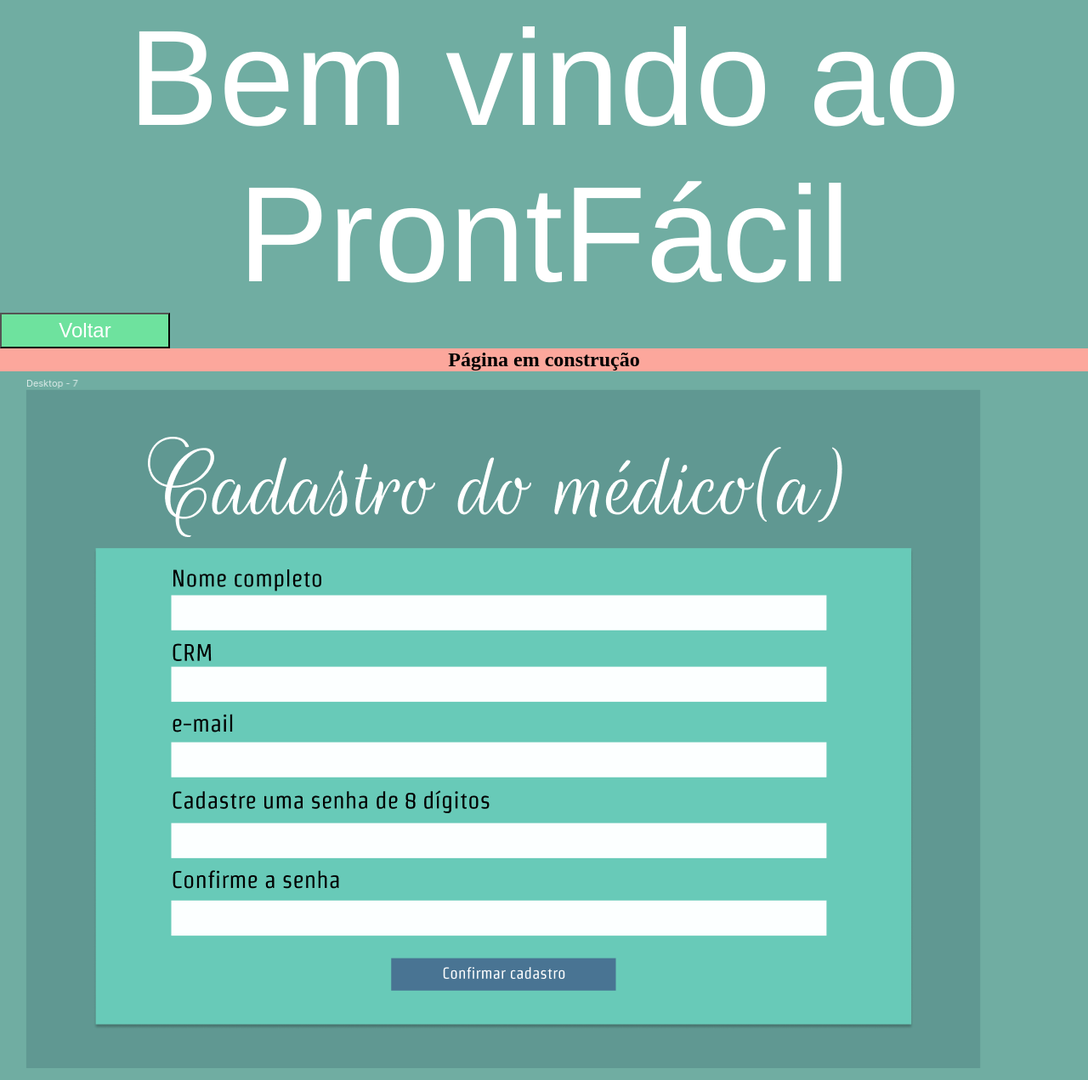
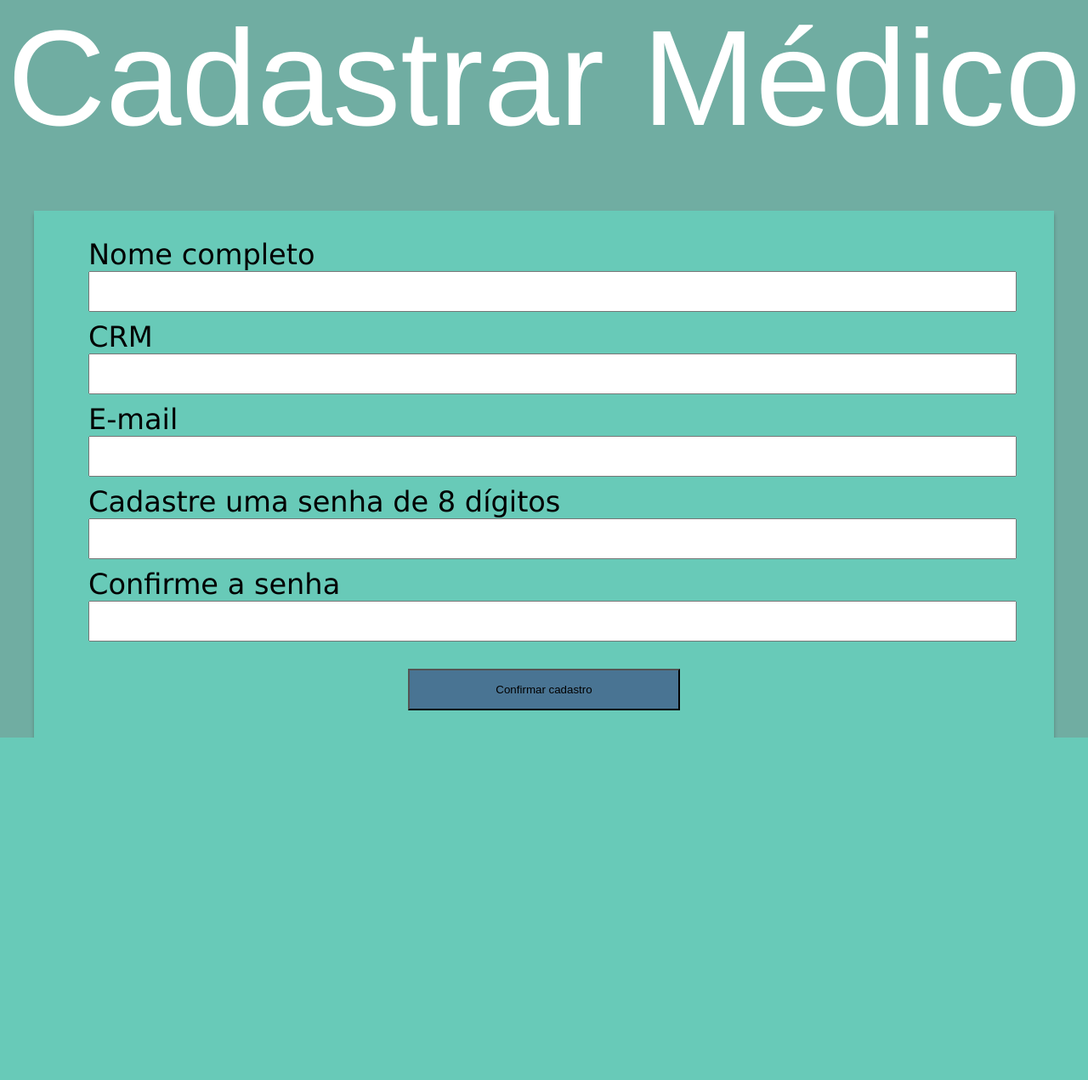
Before and after one commit to mariaeduardapacheco/prontuariofacil, a Flask app: page /cadastro-medico in a window 1280 px wide. Shown: the whole page at 85% size. After the commit the page ends 868 px from the top, so only its background shows below. Run offline with Flask 2, Linux system fonts and the light colour scheme; data comes from the database, SQL or seed files in the repository; both versions use the stored data as it was after the commit; some libraries are stand-ins or nearby versions; some web fonts are replaced.

Commit message:
Muitas mudanças

```diff
--- a/prontuariofacil/ext/cli/__init__.py
+++ b/prontuariofacil/ext/cli/__init__.py
@@ -1,6 +1,6 @@
 import click
 from ext.database import db
-from ext.models import models
+from ext.models import tables
 
 def init_app(app):
 
--- a/prontuariofacil/ext/config/__init__.py
+++ b/prontuariofacil/ext/config/__init__.py
@@ -4,4 +4,4 @@ from distutils.log import debug
 def init_app(app):
     app.config["SQLALCHEMY_DATABASE_URI"] = 'sqlite:///prontfacil.db'
     app.config["SECRET_KEY"] = '123'
-    debug=True
+    app.config['FLASK_ENV'] = 'development'
--- a/prontuariofacil/ext/models/form.py
+++ b/prontuariofacil/ext/models/form.py
@@ -1,7 +1,7 @@
 import wtforms as wtf
 from flask_wtf import FlaskForm
 
-class Prontuario(FlaskForm):
+class Form(FlaskForm):
     nome = wtf.StringField("Nome completo do paciente", validators=[wtf.validators.DataRequired()])
     cpf = wtf.StringField("CPF")
     nasc = wtf.DateField("Data de nascimento")
@@ -10,3 +10,11 @@ class Prontuario(FlaskForm):
     doenca = wtf.StringField("Doenças pré existentes")
     historico = wtf.StringField("Histórico familiar")
     submit = wtf.SubmitField("Confirmar cadastro")
+
+class Form_medico(FlaskForm):
+    nome = wtf.StringField("Nome completo", validators=[wtf.validators.DataRequired()])
+    crm = wtf.StringField("CRM")
+    email = wtf.StringField("E-mail")
+    cadastrar_senha = wtf.StringField("Cadastre uma senha de 8 dígitos")
+    confirmar_senha = wtf.StringField("Confirme a senha")
+    submit = wtf.SubmitField("Confirmar cadastro")
--- a/prontuariofacil/ext/models/models.py
+++ b/prontuariofacil/ext/models/tables.py
@@ -1,5 +1,5 @@
 # -*- encoding: utf-8 -*-
-from prontuariofacil.ext.database import db
+from ext.database import db
 
 class Prontuario(db.Model):
     __tablename__ = "prontuario"
@@ -12,6 +12,9 @@ class Prontuario(db.Model):
     doencas = db.Column('doencas', db.String(255))
     historico_fami = db.Column('Historico_fami', db.Text)
 
+    def __repr__(self) -> str:
+        return f'Nome completo do paciente: {self.nome} CPF: {self.cpf} Data de Data de nascimento: {self.nascimento} SUS: {self.numsus} Alergias: {self.alergia}  Doenças pré existentes: {self.doencas} Histórico familiar: {self.historico_fami}'
+
 class Medico(db.Model):
     __tablename__ = "medico"
     id = db.Column('id', db.Integer, primary_key=True)
--- a/prontuariofacil/ext/view/main.py
+++ b/prontuariofacil/ext/view/main.py
@@ -1,6 +1,10 @@
-from crypt import methods
-from flask  import Blueprint, render_template, request
-from ext.models.form import Prontuario
+import email
+from mailbox import NotEmptyError
+from typing_extensions import Self
+from flask  import Blueprint, redirect, render_template, request
+from ext.models.tables import Medico, Prontuario
+from ext.models.form import Form, Form_medico
+from ext.database import db
 
 
 bp = Blueprint("view", __name__)
@@ -18,22 +22,64 @@ def forms():
 #    user = Medico()
 #    return render_template('user_add.html',user=user)
 
-@bp.route("/cadastro-prontuario")
+@bp.route("/cadastro-prontuario", methods=["GET", "POST"])
 def cadastro_pront():
-    prontuario = Prontuario()
-    return render_template("cadastroPront.html", prontuario=prontuario)
+    form = Form()
+    nome = (form.nome.data)
+    cpf = (form.cpf.data)
+    nasc = (form.nasc.data)
+    sus = (form.sus.data)
+    alergia = (form.alergia.data)
+    doenca = (form.doenca.data)
+    historico = (form.historico.data)
+
+    i = Prontuario()
+    i.alergia = alergia
+    i.nome = nome
+    i.cpf = cpf
+    i.nascimento = nasc
+    i.numsus = sus
+    i.doencas = doenca
+    i.historico_fami = historico
+    db.session.add(i)
+    db.session.commit()
+
+    print(i.query.all())
+
+    '''
+    if form.validate_on_submit:
+        prontuario = Prontuario(nome=form.nome, cpf=form.cpf, nascimento=form.nasc, numsus=form.sus, alergia=form.alergia, doencas=form.doenca ,historico_fami=form.historico)
+        db.session.add(prontuario)
+        db.session.commit()
+    '''
+    return render_template("cadastroPront.html", prontuario=form)
+
+@bp.route("/cadastro-medico")
+def cadastro_medico():
+    form = Form_medico()
+    medico = Medico()
+    medico.nome = form.nome.data
+    medico.crm = form.crm.data
+    medico.email = form.email.data
+    medico.senha = form.cadastrar_senha.data
+
+    db.session.add(medico)
+    db.session.commit()
+
+    print(medico.query.all())
+
+    return render_template("cadastroMedico.html", form=form)
+
 
 @bp.route("/recuperacao-de-senha")
 def resenha():
     return render_template("recupSenha.html")
 
-@bp.route("/cadastro-medico")
-def cadastro_medico():
-    return render_template("cadastroMedico.html")
 
 @bp.route("/consulta-prontuario")
 def consulta_prontuario():
-    return render_template("consultaProntuario.html")
+    read = Prontuario.query.all()
+    return render_template("consultaProntuario.html", read=read)
 
 @bp.route("/login")
 def login():
--- a/prontuariofacil/static/css/style.css
+++ b/prontuariofacil/static/css/style.css
@@ -135,49 +135,75 @@ div.flex-texto h3{
 fieldset{
     border: 0;
 }
-.grid{
+.grid_prontuario{
     display: grid;
     grid-template-areas:
-    "nome nome nome"
-    "cpf data sus"
-    "alergia alergia alergia"
-    "doenca doenca doenca"
-    "hist hist hist";
+    "nome nome nome nome"
+    "cpf data sus sus"
+    "alergia alergia alergia alergia"
+    "doenca doenca doenca doenca"
+    "hist hist hist hist"
+    ;
     grid-gap: 10px;
     padding-top: 2rem;
     font-size: 0.7em;
     border: 0;
     margin: 4rem;
-
-
 }
-.grid > div:nth-child(1){
+.grid_prontuario > div:nth-child(1){
     grid-area: nome;
-    grid-row: nome;
-
-
 }
-.grid > div:nth-child(2){
+.grid_prontuario > div:nth-child(2){
     grid-area: cpf;
-
 }
-.grid > div:nth-child(3){
+.grid_prontuario > div:nth-child(3){
     grid-area: data;
 
 }
-.grid > div:nth-child(4){
+.grid_prontuario > div:nth-child(4){
     grid-area: sus;
-
 }
-.grid > div:nth-child(5){
+.grid_prontuario > div:nth-child(5){
     grid-area: alergia;
 }
-.grid > div:nth-child(6){
+.grid_prontuario > div:nth-child(6){
     grid-area: doenca;
 }
-.grid > div:nth-child(7){
+.grid_prontuario > div:nth-child(7){
     grid-area: hist;
 }
+
+.grid_medico{
+    display: grid;
+    grid-template-areas:
+    "nome"
+    "crm"
+    "email"
+    "senha"
+    "confirmar"
+    ;
+    grid-gap: 10px;
+    padding-top: 2rem;
+    font-size: 0.7em;
+    border: 0;
+    margin: 4rem;
+}
+.grid.grid_medico > div:nth-child(1){
+    grid-area: nome;
+}
+.grid.grid_medico > div:nth-child(2){
+    grid-area: crm;
+}
+.grid.grid_medico > div:nth-child(3){
+    grid-area: email;
+}
+.grid.grid_medico > div:nth-child(4){
+    grid-area: senha;
+}
+.grid.grid_medico > div:nth-child(5){
+    grid-area: confirmar;
+}
+
 
 
 form{
--- a/prontuariofacil/templates/cadastroMedico.html
+++ b/prontuariofacil/templates/cadastroMedico.html
@@ -1,8 +1,49 @@
 {% extends "base.html" %}
+{% block header %}
+<h1>Cadastrar Médico</h1>
+{% endblock %}
+
+
 
 {% block content %}
-<a href="{{url_for("view.index")}}"><button type="submit" class="btn-voltar" style="width: 200px;">Voltar</button></a>
-<h2 style="text-align: center; background-color: rgb(252, 167, 156);">Página em construção</h2>
-<img src="{{url_for("static",filename="img/cadastroMedic.png")}}" alt="">
+<div class="container">
+    <form action="{{url_for("view.cadastro_medico")}}", method="post">
+        {{ form.csrf_token }}
+        <fieldset class="grid_medico">
+            <div>
+                {{ form.hidden_tag() }}
+                {{ form.nome.label }}
+                {{ form.nome() }}
+            </div>
+            <div>
+                {{ form.hidden_tag() }}
+                {{ form.crm.label}}
+                {{ form.crm(id="nome")}}
+            </div>
+            <div>
+                {{ form.hidden_tag() }}
+                {{ form.email.label }}
+                {{ form.email(id="nome")}}
+            </div>
+            <div>
+                {{ form.hidden_tag() }}
+                {{ form.cadastrar_senha.label }}
+                {{ form.cadastrar_senha(id="nome") }}
+            </div>
+            <div>
+                {{ form.hidden_tag() }}
+                {{ form.confirmar_senha.label }}
+                {{ form.confirmar_senha(id="nome") }}
+            </div>
+        </fieldset>
+            {{ form.submit() }}
+    </form>
+</div>
+{% endblock content%}
 
-{% endblock content%}
+<!--
+
+    <a href="{{url_for("view.index")}}"><button type="submit" class="btn-voltar" style="width: 200px;">Voltar</button></a>
+    <h2 style="text-align: center; background-color: rgb(252, 167, 156);">Página em construção</h2>
+    <img src="{{url_for("static",filename="img/cadastroMedic.png")}}" alt="">
+-->
--- /dev/null
+++ b/prontuariofacil/templates/prontuariDB.html
@@ -0,0 +1 @@
+<table><tr><tr></table>
```
Also changed, not shown: prontuariofacil/templates/_login.html (added, +41 -0 lines), prontuariofacil/templates/base.html (+8 -3 lines), prontuariofacil/templates/cadastroPront.html (+6 -5 lines), prontuariofacil/templates/consultaProntuario.html (+16 -1 lines), prontuariofacil/templates/login.html (+81 -6 lines), prontuariofacil/prontfacil.db.
